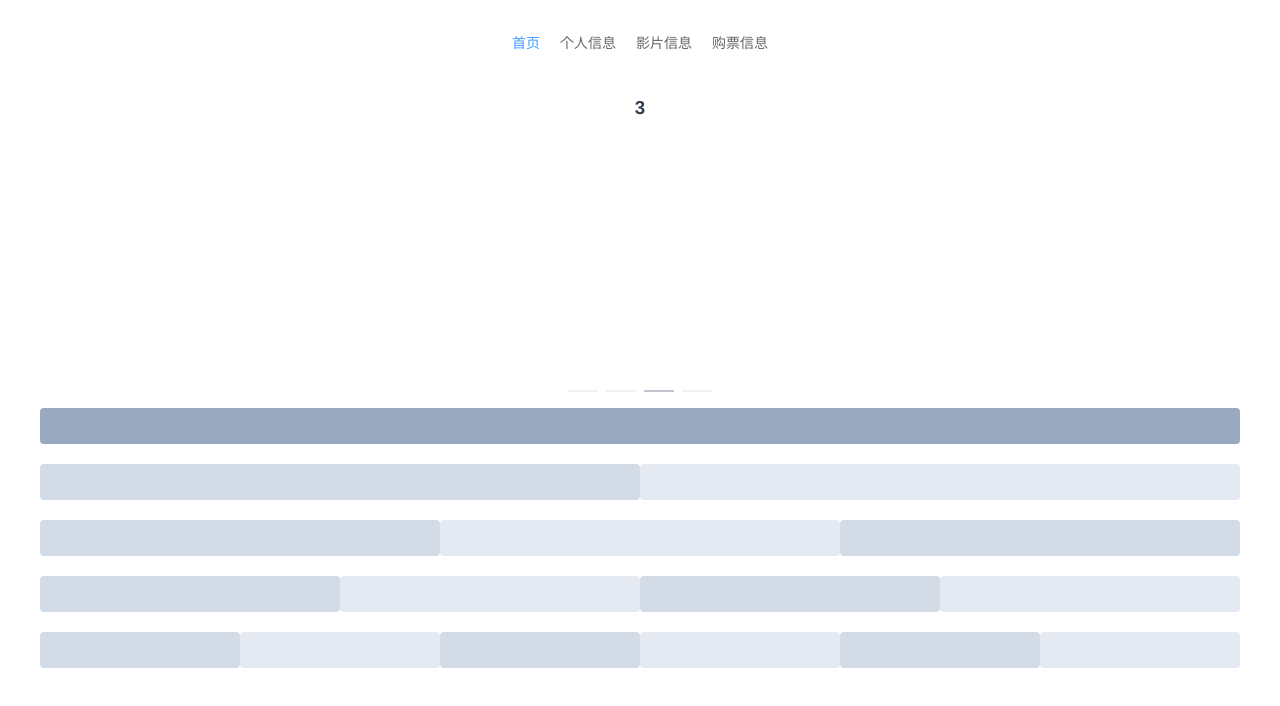
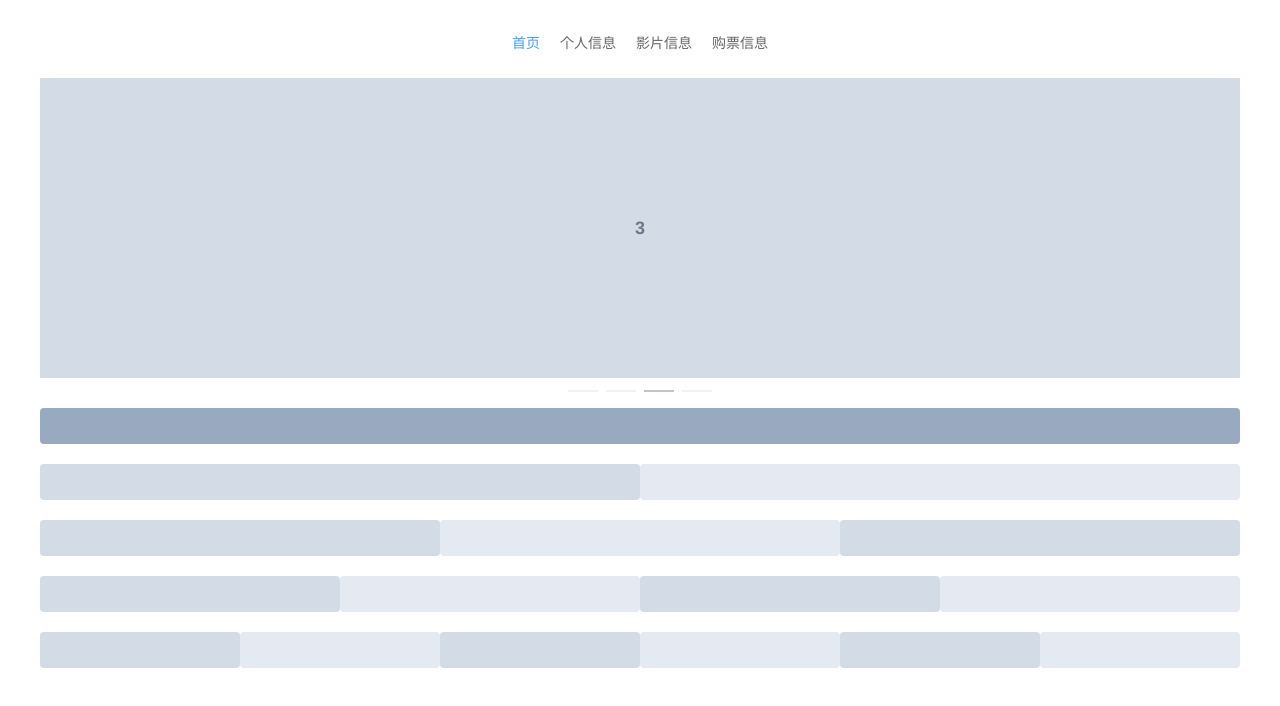
Before and after one commit to Drbin/vue-project, a Vue app: page / in a window 1280 px wide. Shown: the top 706 px of the page. Built offline with nearby package versions, Linux system fonts and the light colour scheme.

Commit message:
修改 about 页面

```diff
--- a/src/template/index/Index.vue
+++ b/src/template/index/Index.vue
@@ -71,4 +71,19 @@
         padding: 10px 0;
         background-color: #f9fafc;
     }
+    .el-carousel__item h3 {
+        color: #475669;
+        font-size: 18px;
+        opacity: 0.75;
+        line-height: 300px;
+        margin: 0;
+    }
+
+    .el-carousel__item:nth-child(2n) {
+        background-color: #99a9bf;
+    }
+
+    .el-carousel__item:nth-child(2n+1) {
+        background-color: #d3dce6;
+    }
 </style>
```
